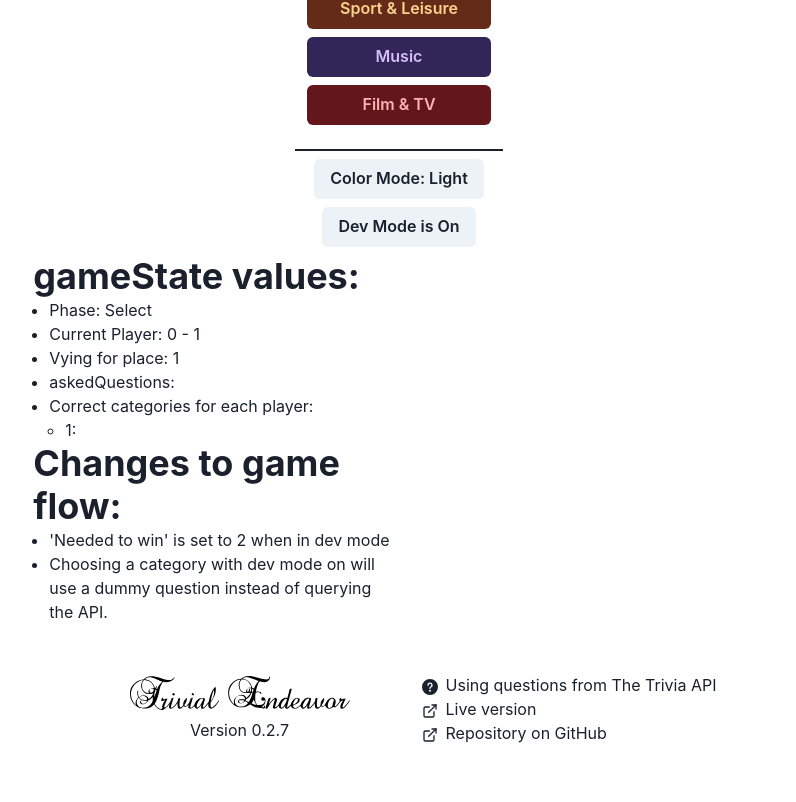
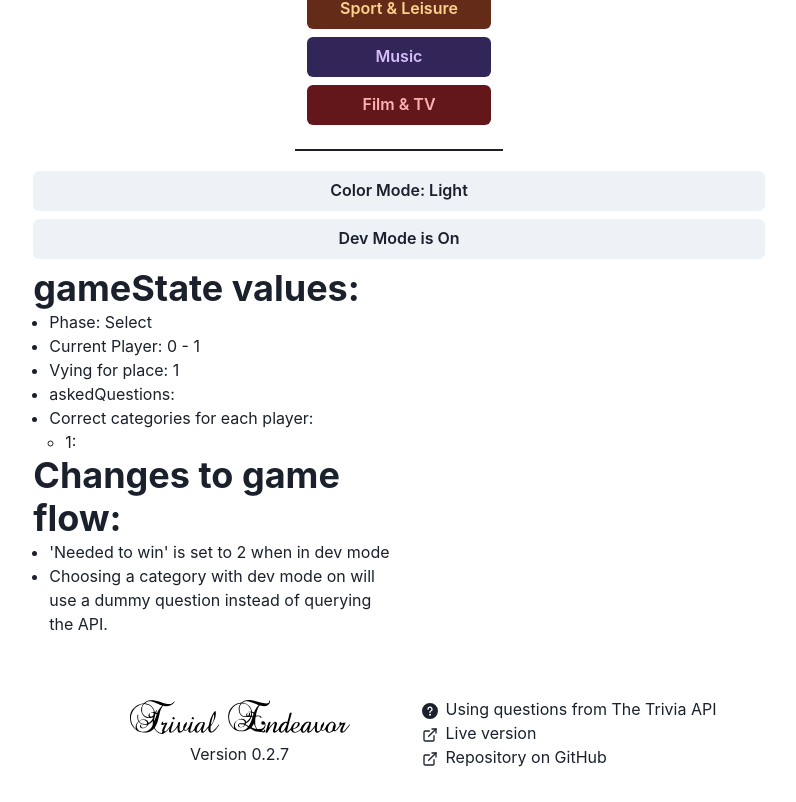
Before and after one commit to vpbasile/trivial-endeavor-2, a React (Vite) app: page /trivial-endeavor-2/1/1 in a window 1280 px wide. Shown: the part 546-1348 px from the top of the page, without its empty margins (51-847 px from the left). Before the commit the page ends 1324 px from the top, so only its background shows below. Built offline with nearby package versions, Linux system fonts and the light colour scheme.

Commit message:
Fix data banner width and button width

```diff
--- a/src/helpers/ColorModeButton.tsx
+++ b/src/helpers/ColorModeButton.tsx
@@ -2,7 +2,7 @@ import { Button, useColorMode } from "@chakra-ui/react"
 
 export default function ColorModeButton() {
   const { colorMode, toggleColorMode } = useColorMode()
-  return (<Button onClick={toggleColorMode}>
+  return (<Button w={'100%'} onClick={toggleColorMode}>
     Color Mode: {colorMode === 'light' ? 'Light' : 'Dark'}
   </Button>)
 }
--- a/src/helpers/DevModeButton.tsx
+++ b/src/helpers/DevModeButton.tsx
@@ -3,7 +3,7 @@ import { dispatchType } from '../gameReducer';
 export default function DevModeButton(props: { devMode: boolean, dispatch: dispatchType }) {
     const toggle_dev_mode = () => props.dispatch({ type: 'toggle_dev_mode' });
 
-    return <Button id="devModeToggle" onClick={toggle_dev_mode}>
+    return <Button id="devModeToggle" w={'100%'} onClick={toggle_dev_mode}>
         {props.devMode ? <>{"Dev Mode is On"}</> : <>{"Dev Mode is Off"}</>}
     </Button>
 }
--- a/src/routes/GameBoard.tsx
+++ b/src/routes/GameBoard.tsx
@@ -58,7 +58,7 @@ export default function GameBoard() {
 
     return (<ErrorBoundary fallback={<Box>Error in component AppRow</Box>}>
         <VStack>
-            <VStack id="gameflowDisplay" p={3}>
+            <VStack id="gameflowDisplay" w={'100%'} p={3}>
                 {displayMessage}
                 {<SameButton id="turnTracker"
                     text={playerIndicator}
@@ -81,7 +81,7 @@ export default function GameBoard() {
                     </Box>
                 </Collapse>
             </VStack>
-            <VStack id="controlRow" >
+            <VStack id="controlRow" w={'100%'} p={3}>
                 <ColorModeButton />
                 <DevModeButton devMode={gameState.devMode} dispatch={dispatch} />
                 <DataDisplay gameState={gameState} />
```
